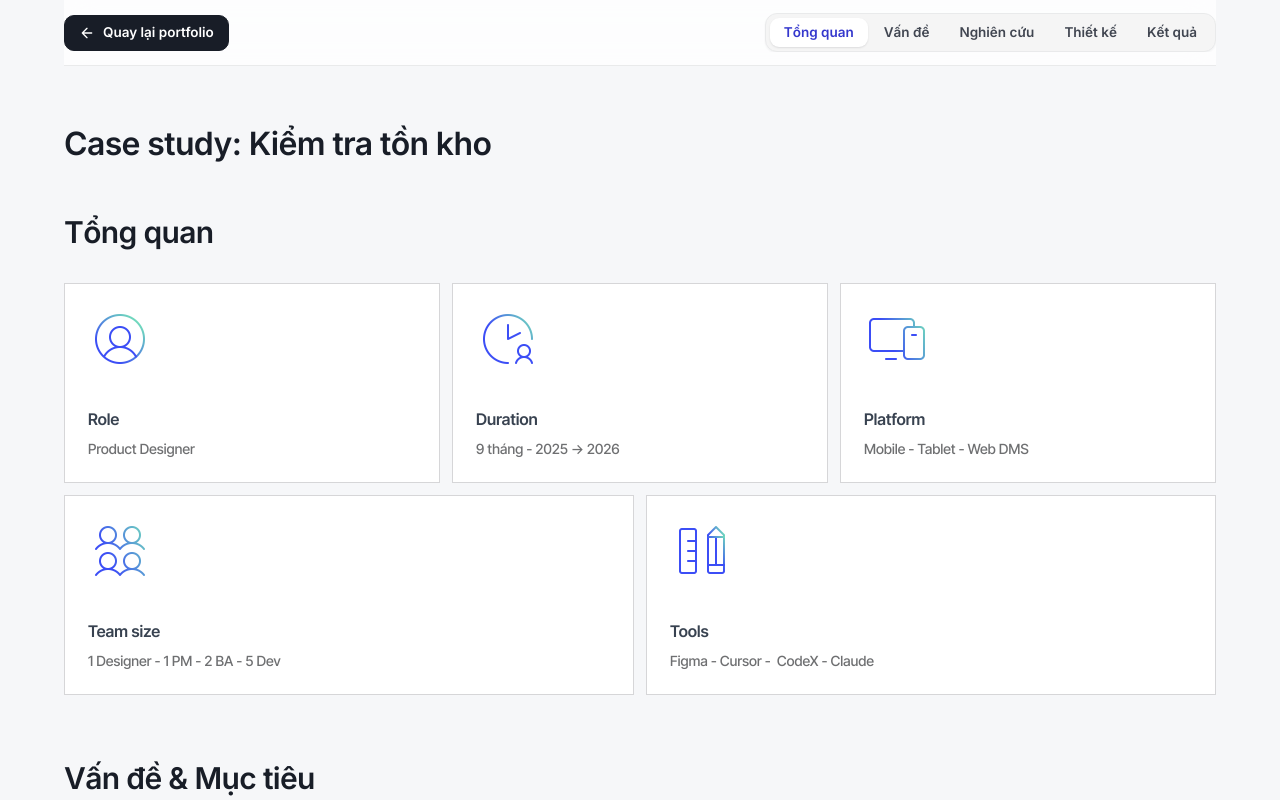
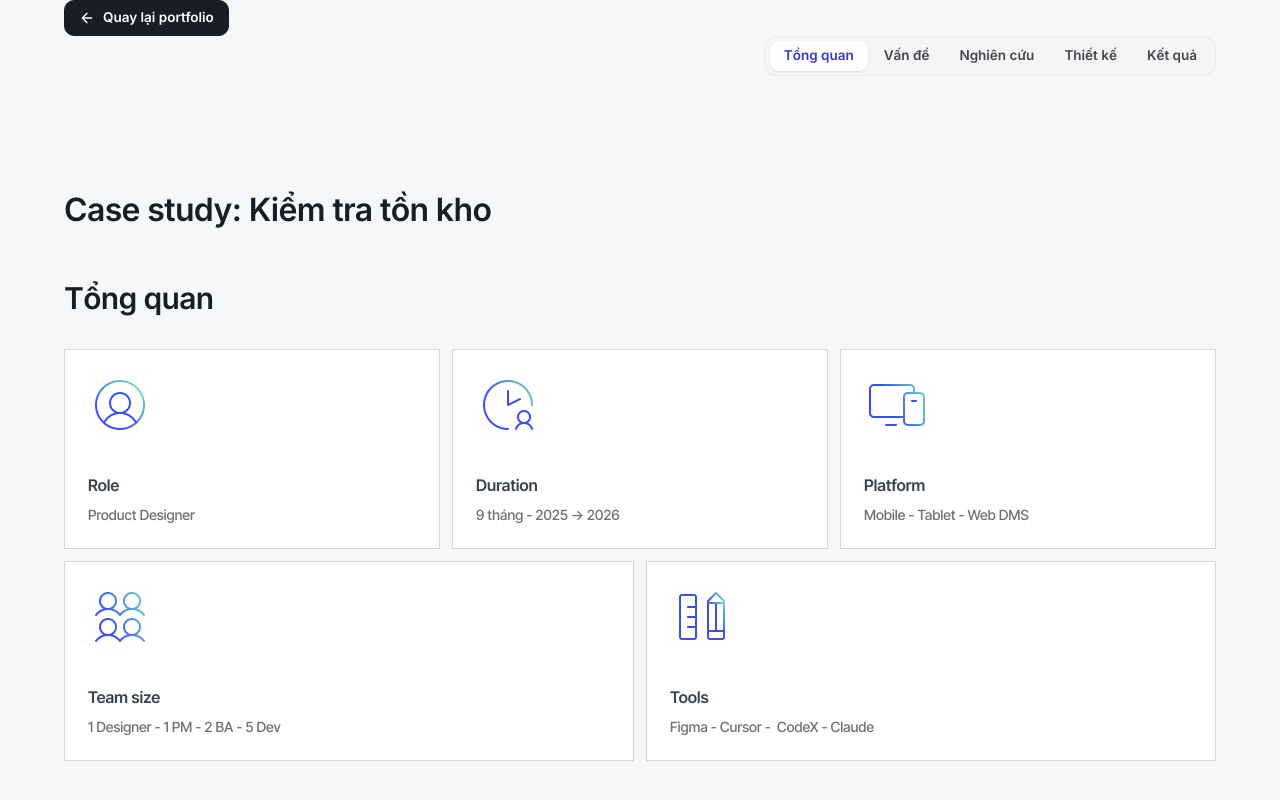
Before and after one commit to nguyentuyenthong/portfolio, a plain HTML site: page case-study/avn-tt/case-study-avn-tt.html in a window 1280 px wide. Shown: the top 800 px of the page. Drawn offline with Linux system fonts and the light colour scheme.

Commit message:
Add files via upload

```diff
--- a/case-study/avn-tt/case-study-avn-tt.html
+++ b/case-study/avn-tt/case-study-avn-tt.html
@@ -24,12 +24,11 @@
 <body>
   <div class="case-page portfolio-page case-page--no-site-nav">
 
-    <main>
-
-      <nav class="case-tabs portfolio-shell case-tabs--toolbar" aria-label="Các phần của case study" data-case-tabs>
+    <nav class="case-tabs case-tabs--toolbar" aria-label="Các phần của case study" data-case-tabs>
+      <div class="case-tabs__inner portfolio-shell">
         <a href="../../index.html#case-avn-tt" class="uu-button case-tabs__back" data-uu-size="md" data-uu-hierarchy="primary-gray" aria-label="Quay lại portfolio">
           <svg class="uu-icon uu-icon--16" viewBox="0 0 24 24" fill="none" aria-hidden="true"><path d="M19 12H5M12 19l-7-7 7-7" stroke="currentColor" stroke-width="2" stroke-linecap="round" stroke-linejoin="round"/></svg>
-          Quay lại portfolio
+          <span>Quay lại portfolio</span>
         </a>
         <div class="case-tabs__scroll">
           <div class="uu-button-group" data-uu-size="sm" role="tablist" aria-label="Tabs case study">
@@ -40,7 +39,10 @@
             <button type="button" class="uu-button-group__item" role="tab" aria-selected="false" aria-controls="results" data-case-tab="results">Kết quả</button>
           </div>
         </div>
-      </nav>
+      </div>
+    </nav>
+
+    <main>
 
       <!-- Hero -->
       <section class="uu-hero portfolio-hero portfolio-hero--centered portfolio-shell case-hero" aria-labelledby="case-title">
```
